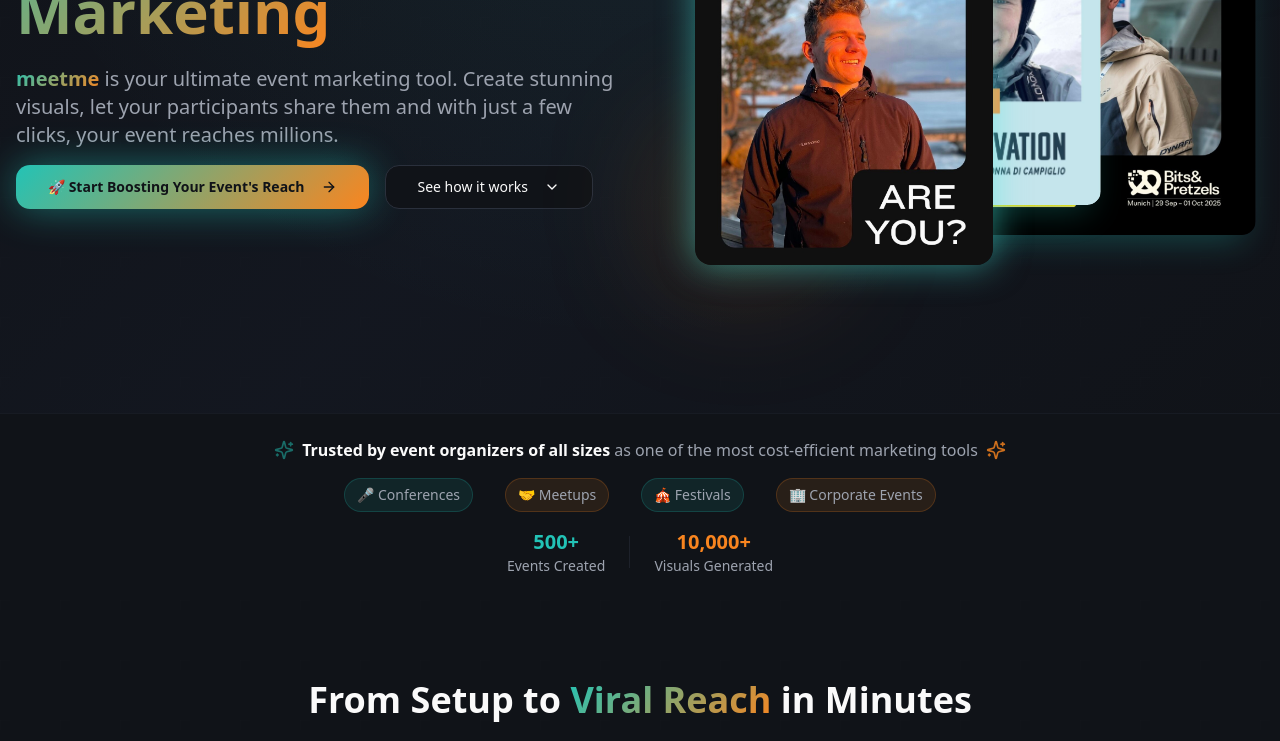
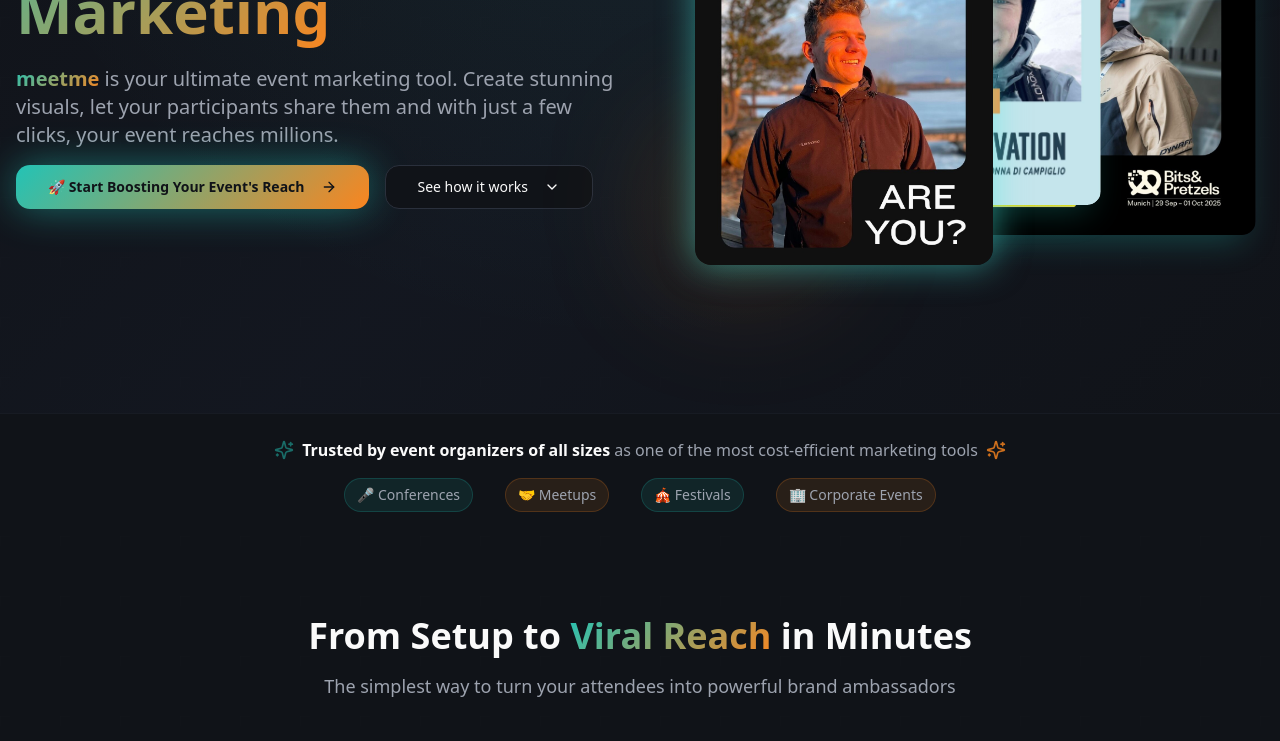
Before and after one commit to gamsnice/frame-meet-share, a React (Vite) app: page / in a window 1280 px wide. Shown: the part 408-1149 px from the top of the page. Built offline with nearby package versions, Linux system fonts and the light colour scheme; the HTML template or start-up script is replaced by a standard one.

Commit message:
Visual edit in Lovable
Edited UI in Lovable

```diff
--- a/src/components/landing/TrustSignals.tsx
+++ b/src/components/landing/TrustSignals.tsx
@@ -1,8 +1,6 @@
 import { Sparkles } from "lucide-react";
-
 export default function TrustSignals() {
-  return (
-    <div className="border-t border-border/30 bg-gradient-card/30 py-6 animate-fade-in">
+  return <div className="border-t border-border/30 bg-gradient-card/30 py-6 animate-fade-in">
       <div className="container mx-auto px-4">
         <div className="flex flex-col items-center gap-4">
           {/* Social Proof Line */}
@@ -12,7 +10,9 @@ export default function TrustSignals() {
               <span className="font-semibold text-foreground">Trusted by event organizers of all sizes</span> as one of
               the most cost-efficient marketing tools
             </p>
-            <Sparkles className="h-5 w-5 text-secondary animate-pulse" style={{ animationDelay: "0.5s" }} />
+            <Sparkles className="h-5 w-5 text-secondary animate-pulse" style={{
+            animationDelay: "0.5s"
+          }} />
           </div>
 
           {/* Event Types & Stats */}
@@ -32,19 +32,8 @@ export default function TrustSignals() {
           </div>
 
           {/* Quick Stats */}
-          <div className="flex items-center gap-6 text-xs md:text-sm">
-            <div className="text-center">
-              <div className="font-bold text-primary text-lg md:text-xl">500+</div>
-              <div className="text-muted-foreground">Events Created</div>
-            </div>
-            <div className="h-8 w-px bg-border/50"></div>
-            <div className="text-center">
-              <div className="font-bold text-secondary text-lg md:text-xl">10,000+</div>
-              <div className="text-muted-foreground">Visuals Generated</div>
-            </div>
-          </div>
+
         </div>
       </div>
-    </div>
-  );
+    </div>;
 }
```
